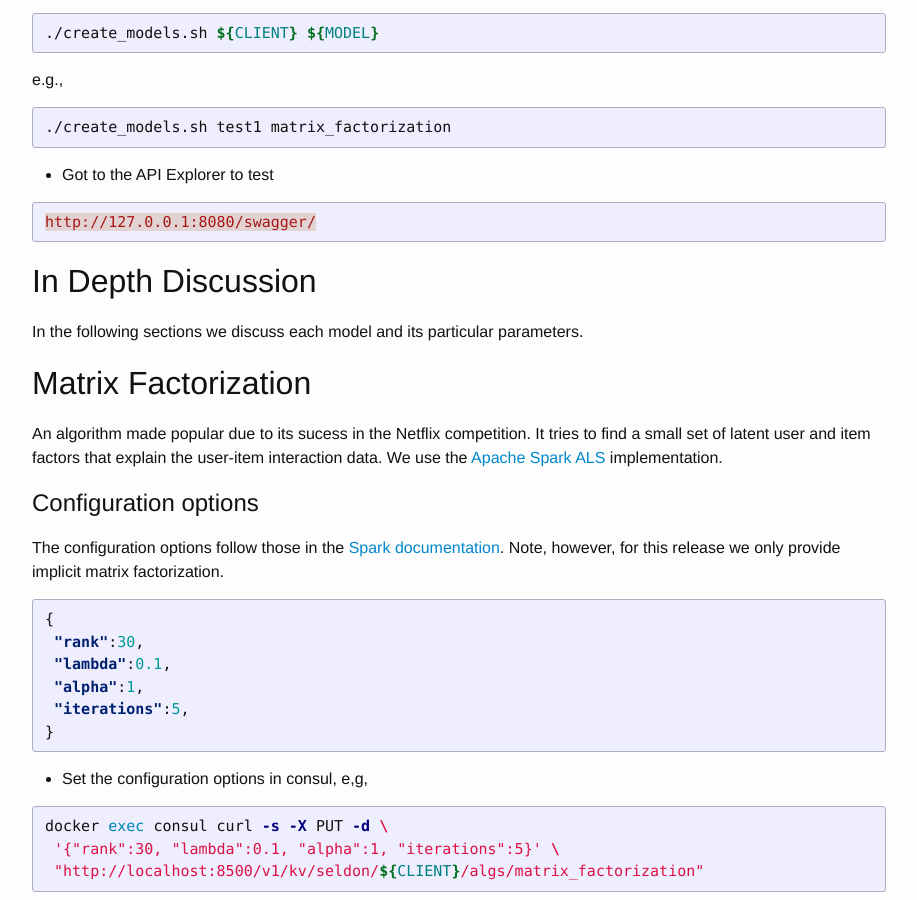
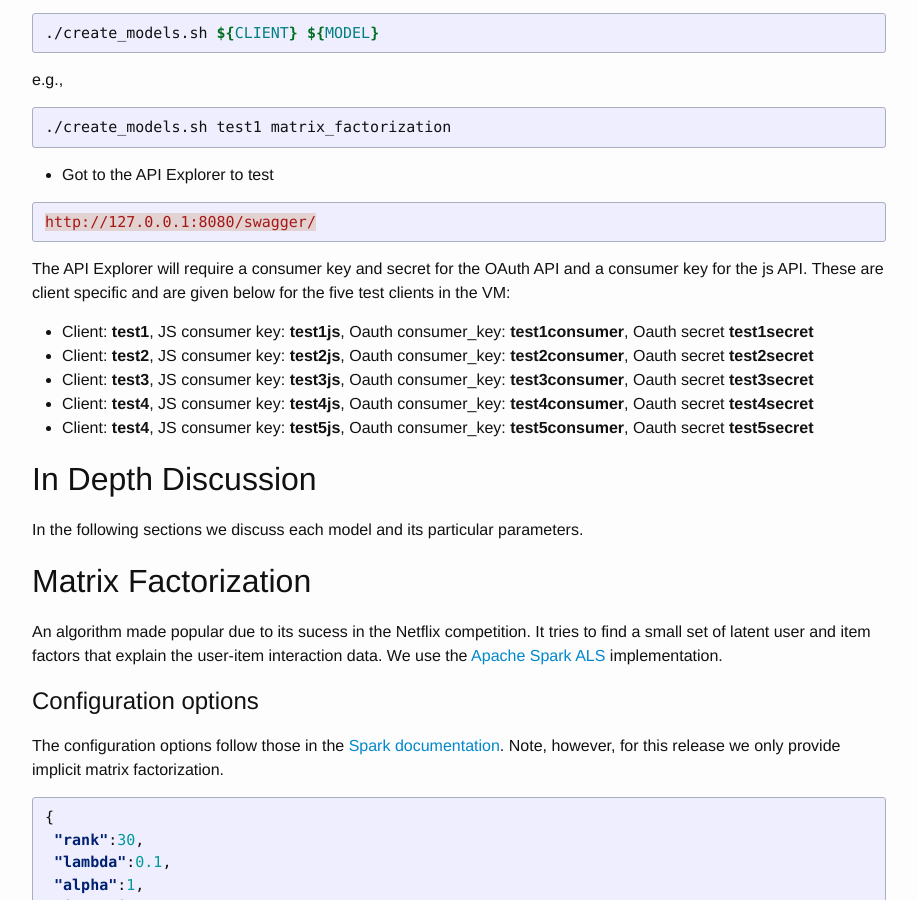
Before and after one commit to SeldonIO/seldonio.github.com, a Jekyll site: the page built from content-recommendation-models.md, in a window 1280 px wide and 900 px high, scrolled down 575 px. Shown: the whole window, without its empty margins (181-1098 px from the left). Built offline with Jekyll 4.4.1, drawn with Linux system fonts in a browser that asks for light colours.

Commit message:
add the consumer keys and secret for test clients

```diff
--- a/content-recommendation-models.md
+++ b/content-recommendation-models.md
@@ -36,6 +36,15 @@ e.g.,
 {% highlight http %}
 http://127.0.0.1:8080/swagger/
 {% endhighlight %}
+
+The API Explorer will require a consumer key and secret for the OAuth API and a consumer key for the js API. These are client specific and are given below for the five test clients in the VM:
+
+ * Client: **test1**, JS consumer key: **test1js**, Oauth consumer_key: **test1consumer**, Oauth secret **test1secret**
+ * Client: **test2**, JS consumer key: **test2js**, Oauth consumer_key: **test2consumer**, Oauth secret **test2secret**
+ * Client: **test3**, JS consumer key: **test3js**, Oauth consumer_key: **test3consumer**, Oauth secret **test3secret**
+ * Client: **test4**, JS consumer key: **test4js**, Oauth consumer_key: **test4consumer**, Oauth secret **test4secret**
+ * Client: **test4**, JS consumer key: **test5js**, Oauth consumer_key: **test5consumer**, Oauth secret **test5secret**
+
 
 # In Depth Discussion
 
```
